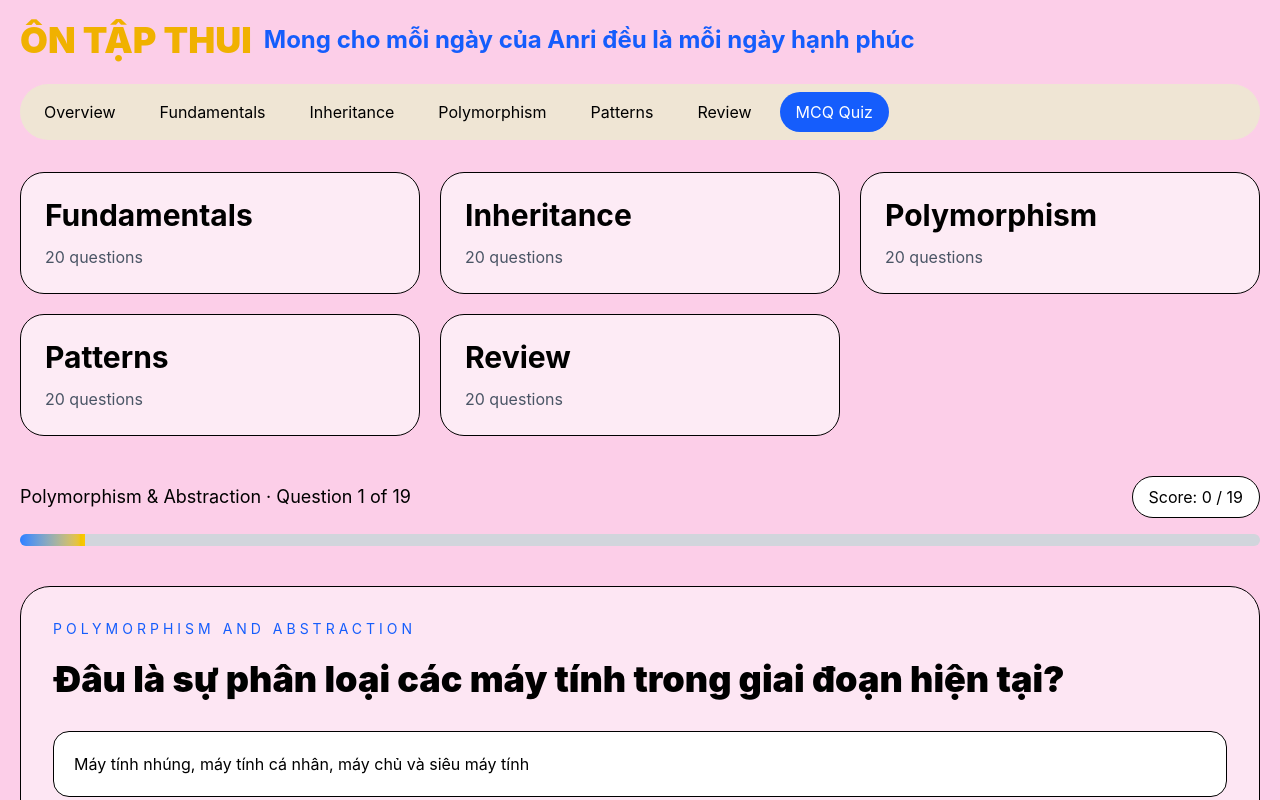
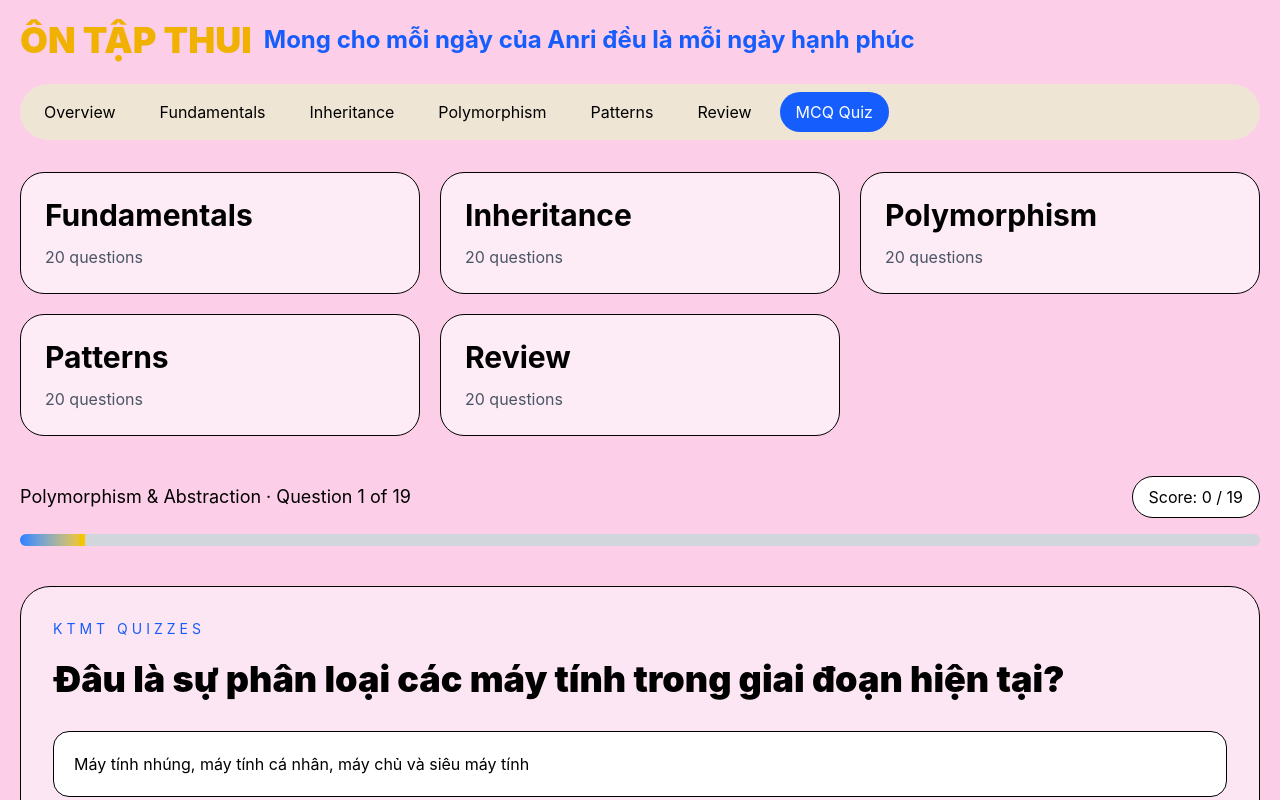
Before and after one commit to binhdangiuu/binanri, a React (Vite) app: page / in a window 1280 px wide. Shown: the top 800 px of the page. Built offline with nearby package versions, Linux system fonts and the light colour scheme.

Commit message:
add new questions

```diff
--- a/src/App.jsx
+++ b/src/App.jsx
@@ -164,7 +164,7 @@ return (
       <div className="bg-white/50 border rounded-[30px] p-8">
 
         <p className="uppercase tracking-[4px] text-blue-600 text-sm mb-5">
-          Polymorphism and Abstraction
+          KTMT QUIZZES
         </p>
 
         <h1 className="text-4xl font-black mb-8">
```
